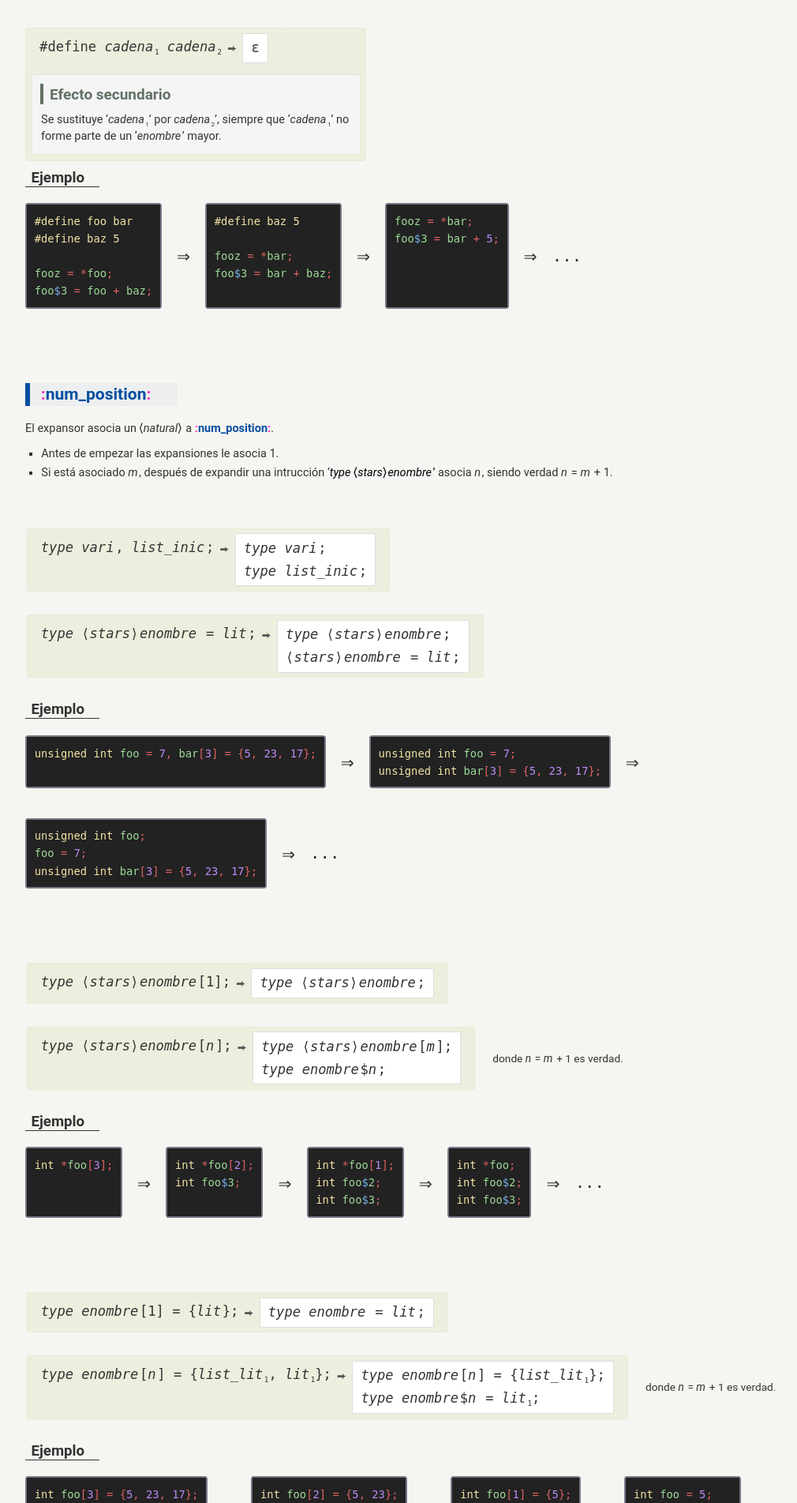
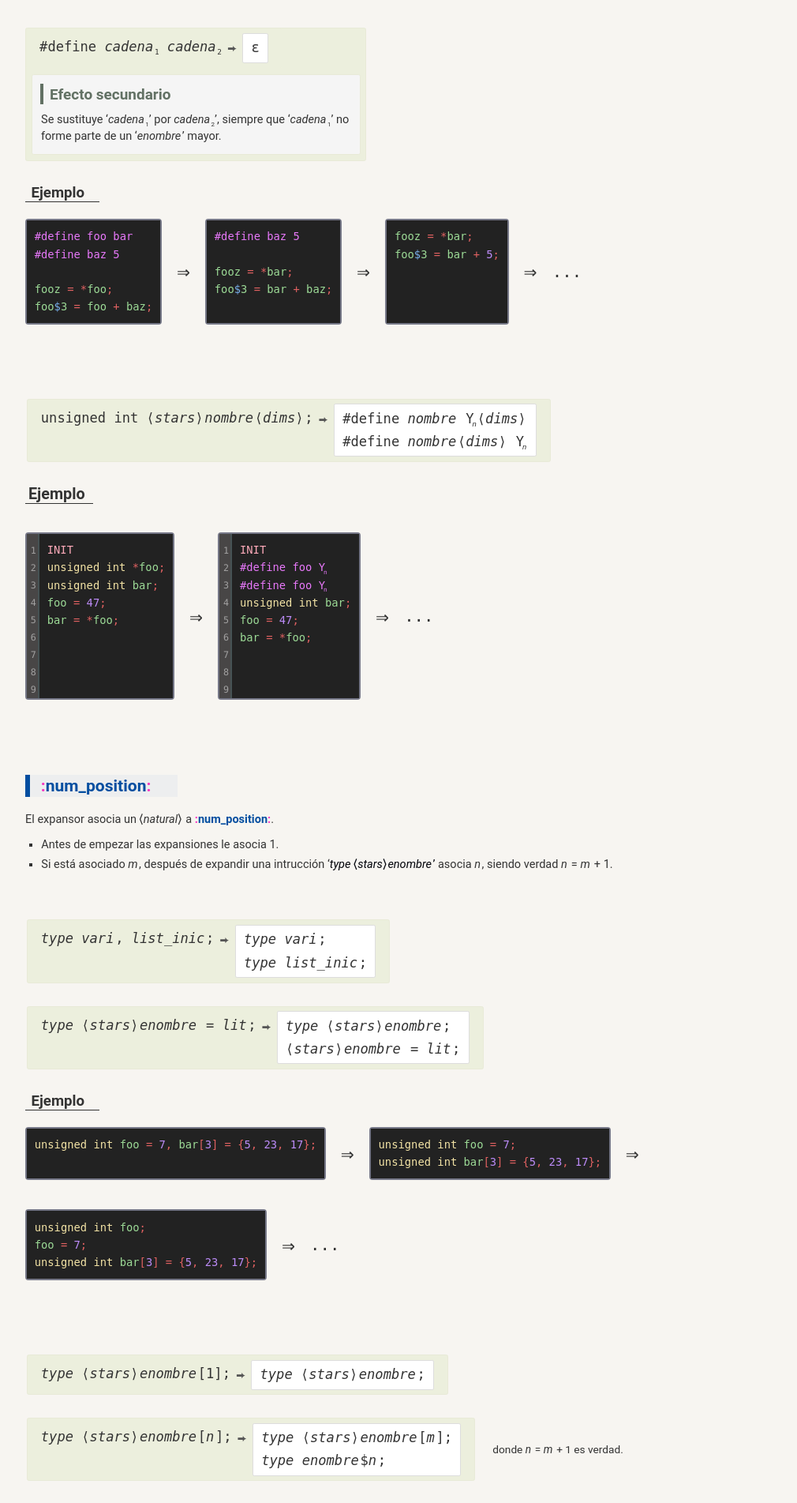
Before and after one commit to rjcordoba/yamm, a PHP site: page /macros/macros-4.html in a window 1280 px wide. Shown: the part 997-2900 px from the top of the page at 79% size, without its empty margins (96-1106 px from the left). Run offline with PHP 8.4, Linux system fonts and the light colour scheme.

Commit message:
26-11-19,  unsigned.

```diff
--- a/css/macros.css
+++ b/css/macros.css
@@ -185,6 +185,7 @@ sub{
 	border:solid 1px #e8ead7;
 	border-radius:0.15em;
 	width:fit-content;
+	margin-bottom:var(--glue-macro);
 }
 
 .mmacro_exp .secundario{
@@ -409,6 +410,10 @@ dl.expansor dt.flechita::before{
 	bottom:0;
 }
 
+.numnat{
+	margin-left:-0.25em;
+}
+
 /* colores gramática */
 
 .numbers{
@@ -443,3 +448,7 @@ dl.expansor dt.flechita::before{
 	color:#fba26a;
 	font-size: 0.6em;
 }
+
+.preproc{
+	color:#e778f9;
+}
--- a/macros/macros-4.html
+++ b/macros/macros-4.html
@@ -186,15 +186,15 @@
 		  <h1>Ejemplo</h1>
 		  <ol>
 			<li>
-			  <div><pre><code><span class="pclave">#define foo bar</span>
-<span class="pclave">#define baz 5</span>
+			  <div><pre><code><span class="preproc">#define foo bar</span>
+<span class="preproc">#define baz 5</span>
 
 <span class="nvars">fooz</span><span class="simbind"> = *</span><span class="nvars">foo</span><span class="simbind">;</span>
 <span class="nvars">foo<span class="simbexp2">$</span>3</span><span class="simbind"> = </span><span class="nvars">foo<span class="simbind"> + </span
 >baz</span><span class="simbind">;</span></code></pre></div>
 			</li>
 			<li>
-			  <div><pre><code><span class="pclave">#define baz 5</span>
+			  <div><pre><code><span class="preproc">#define baz 5</span>
 
 <span class="nvars">fooz</span><span class="simbind"> = *</span><span class="nvars">bar</span><span class="simbind">;</span>
 <span class="nvars">foo<span class="simbexp2">$</span>3</span><span class="simbind"> = </span><span class="nvars">bar<span class="simbind"> + </span
@@ -209,7 +209,47 @@
 			  <p class="puntitos"></p>
 			</li>
 		  </ol>
-		</aside>
+		  </aside>
+			<div class="macro">
+			  <pre><code><span class="term">unsigned int </span><span class="noterm">stars</span><span class="nnoterm">nombre</span><span class="noterm">dims</span>;</code></pre>
+			  <div class="flecha"></div>
+<pre><code><span class="term">#define </span><span class="nnoterm">nombre </span><span class="term">Y<sub class="nnoterm numnat">n</sub></span><span class="noterm">dims</span>
+<span class="term">#define </span><span class="nnoterm">nombre</span><span class="noterm">dims</span><span class="term"> Y<sub class="nnoterm numnat">n</sub></span></code></pre>
+			</div>
+			<aside class="ejemplos">
+			  <h3>Ejemplo</h3>
+			  <ol>
+				<li>
+				  <div>
+					<ol>
+					  <li>1</li><li>2</li><li>3</li><li>4</li><li>5</li><li>6</li><li>7</li><li>8</li><li>9</li>
+					</ol>
+					<pre><code><span class="simbexp">INIT</span>
+<span class="pclave">unsigned int </span><span class="simbind">*</span><span class="nvars">foo</span><span class="simbind">;</span>
+<span class="pclave">unsigned int </span><span class="nvars">bar</span><span class="simbind">;</span>
+<span class="nvars">foo</span><span class="simbind"> = </span><span class="numberp">47</span><span class="simbind">;</span>
+<span class="nvars">bar</span><span class="simbind"> = </span><span class="simbind">*</span><span class="nvars">foo</span><span class="simbind">;</span></code></pre>
+				  </div>
+				</li>
+				<li>
+				  <div>
+					<ol>
+					  <li>1</li><li>2</li><li>3</li><li>4</li><li>5</li><li>6</li><li>7</li><li>8</li><li>9</li>
+					</ol>
+					<pre><code><span class="simbexp">INIT</span>
+<span class="preproc">#define foo Y<sub class="numnat">n</sub></span>
+<span class="preproc">#define foo Y<sub class="numnat">n</sub></span>
+<span class="pclave">unsigned int </span><span class="nvars">bar</span><span class="simbind">;</span>
+<span class="nvars">foo</span><span class="simbind"> = </span><span class="numberp">47</span><span class="simbind">;</span>
+<span class="nvars">bar</span><span class="simbind"> = </span><span class="simbind">*</span><span class="nvars">foo</span><span class="simbind">;</span></code></pre>
+				  </div>
+				</li>
+
+				<li>
+				  <p class="puntitos"></p>
+				</li>
+			  </ol>
+			</aside>
 		  <dl class="expansor">
 			<dt><span class="var_exp">num_position</span></dt>
 			<dd>El expansor asocia un <span class="noterm">natural</span> a <span class="var_exp">num_position</span>.
@@ -416,6 +456,7 @@
 			  </li>
 		   </ol>
 		 </aside>
+
 		</main><!--***********************-->
 	  <div class="nav_pag nav_pag2"><p><a href="./clenguaje.html"><< ant</a></p><p><a href="./cmacros-2.html">sig >></a></p></div>
 	</div>
```
